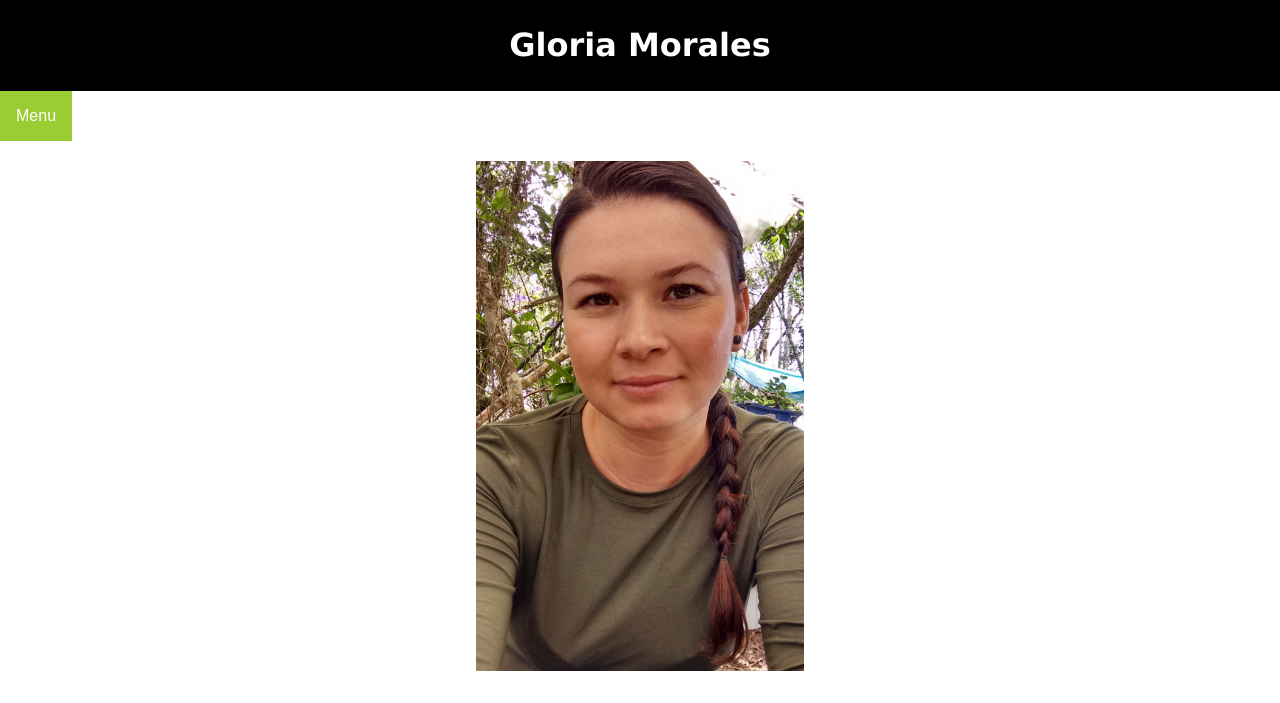
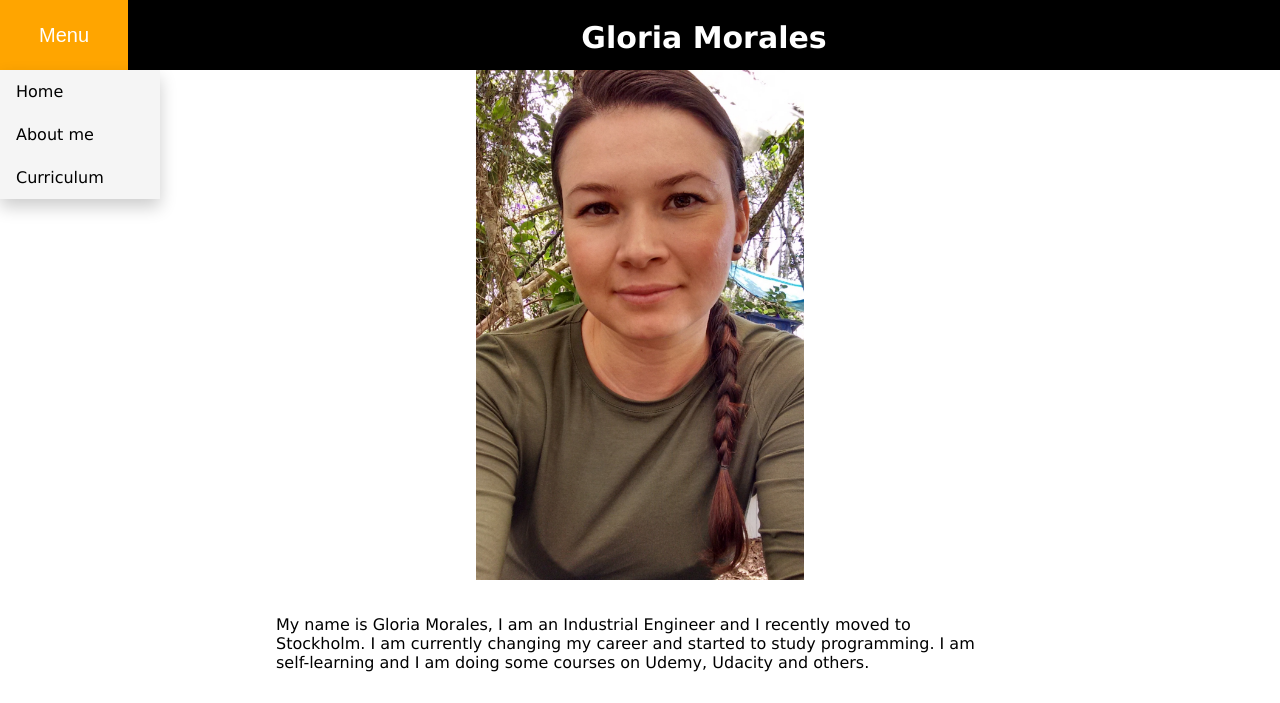
Before and after one commit to gmoraleslondono/portfolio, a plain HTML site: page index.html in a window 1280 px wide. Shown: the top 703 px of the page. Drawn offline with Linux system fonts and the light colour scheme.

Commit message:
Set the menu in the header

```diff
--- a/index.html
+++ b/index.html
@@ -14,11 +14,6 @@
     </head>
 
     <body>
-
-        <div style="background-color:black;color:white;padding:5px;text-align:center;">
-            <h1>Gloria Morales</h1>
-        </div>
-
         <div style="overflow:auto">
             <div class="dropdown">
                 <button class="dropbtn">Menu</button>
@@ -27,6 +22,9 @@
                         <a href="about.html">About me</a>
                         <a href="curriculum.html">Curriculum</a>
                     </div>
+            </div>
+            <div class="up-bar">
+                <h1>Gloria Morales</h1>
             </div>
 
             <div class="main">
--- a/style.css
+++ b/style.css
@@ -18,19 +18,28 @@ body {
     background-color: yellowgreen;
     color: white;
     padding: 16px;
-    font-size: 16px;
+    font-size: 20px;
     border: none;
     cursor: pointer;
+    height: 70px;
+    float: left;
+    width: 10%;
 }
 
-.dropdown {
-    position: relative;
-    display: inline-block;
+.up-bar {
+    background-color:black;
+    color:white;
+    text-align:center;
+    height: 70px;
+    font-size: 15px;
+    float: left;
+    width: 90%;
 }
 
 .dropdown-content {
     display: none;
     position: absolute;
+    top: 70px;
     background-color: whitesmoke;
     min-width: 160px;
     box-shadow: 0px 8px 16px 0px rgba(0,0,0,0.2);
```
Also changed, not shown: about.html (+3 -5 lines), curriculum.html (+3 -5 lines).
